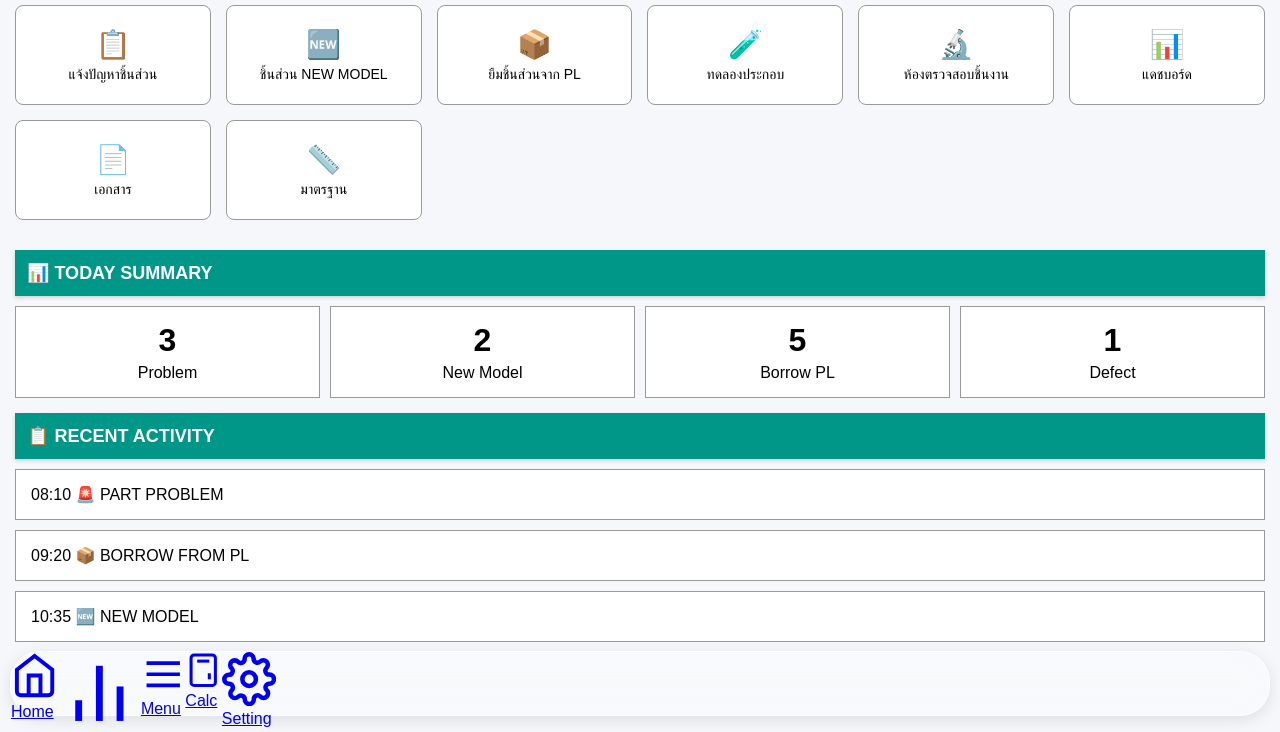
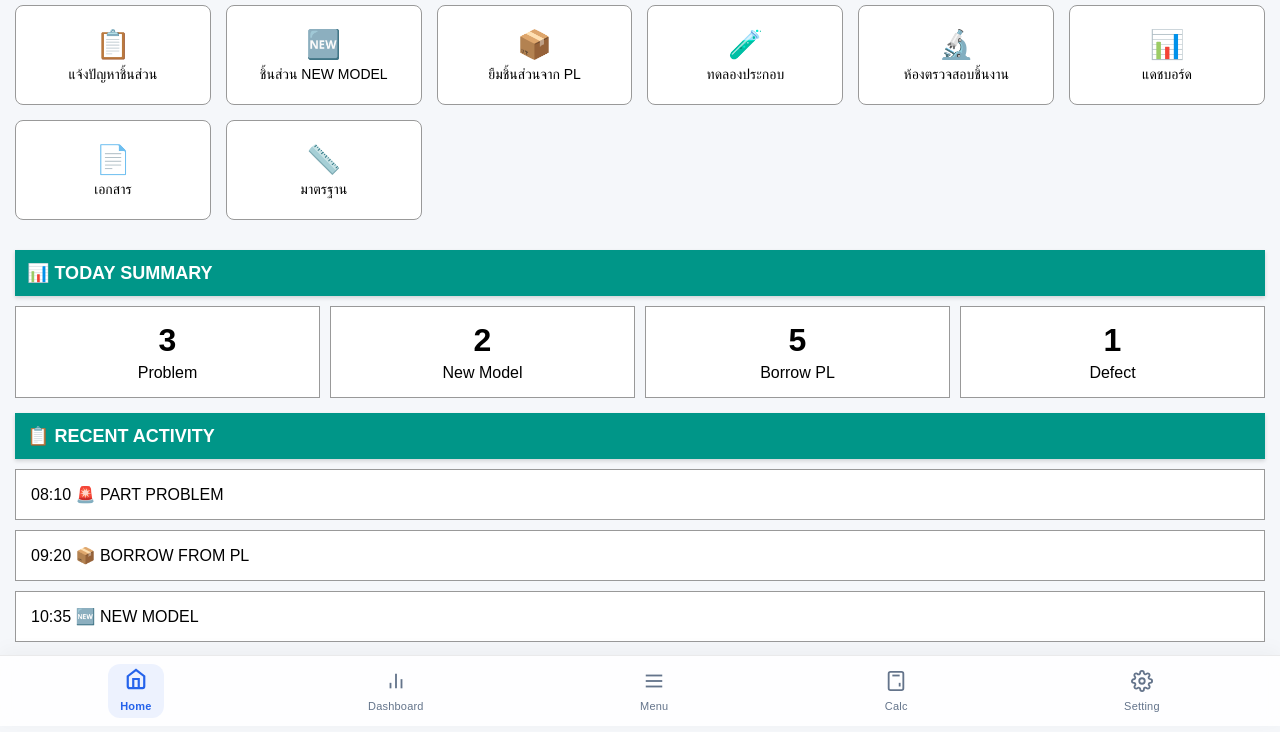
Before and after one commit to setthawutho-cpu/part-problem-report, a plain HTML site: page home.html in a window 1280 px wide. Shown: the part 74-806 px from the top of the page. Drawn offline with Linux system fonts and the light colour scheme.

Commit message:
Update bottom-nav.css

```diff
--- a/bottom-nav.css
+++ b/bottom-nav.css
@@ -1,68 +1,81 @@
-.bottom-nav{
-    position:fixed;
+.bottom-nav {
+  position: fixed;
+  bottom: 0;
+  left: 0;
+  right: 0;
+  display: flex;
+  justify-content: space-around;
+  align-items: center;
 
-    bottom:10px;
-    left:10px;
-    right:10px;
+  /* เอฟเฟกต์กระจกฝ้า (Glassmorphism) */
+  background: rgba(255, 255, 255, 0.85);
+  backdrop-filter: blur(12px);
+  -webkit-backdrop-filter: blur(12px);
+  border-top: 1px solid rgba(0, 0, 0, 0.08);
 
-    width:auto;
-    height:65px;
-
-    background:rgba(255,255,255,0.25);
-
-    backdrop-filter:blur(15px);
-    -webkit-backdrop-filter:blur(15px);
-
-    border:1px solid rgba(255,255,255,0.6);
-
-    border-radius:30px;
-
-    display:flex;
-
-    z-index:99999;
-
-    box-sizing:border-box;
-    padding-bottom:env(safe-area-inset-bottom);
-
-    box-shadow:0 4px 15px rgba(0,0,0,.1);
+  /* รองรับขอบจอมือถือรุ่นใหม่ (เช่น iPhone) */
+  padding: 8px 12px calc(8px + env(safe-area-inset-bottom));
+  box-shadow: 0 -4px 20px rgba(0, 0, 0, 0.04);
+  z-index: 1000;
 }
 
-.bottom-nav button{
-    flex:1;
-    border:none;
-    background:transparent;
-    color:#333;
-
-    display:flex;
-    flex-direction:column;
-    justify-content:center;
-    align-items:center;
-
-    padding:0;
-    margin:0;
-    overflow:hidden;
-    cursor:pointer;
-
-    font-size:22px;
+.nav-item {
+  display: flex;
+  flex-direction: column;
+  align-items: center;
+  justify-content: center;
+  text-decoration: none;
+  color: #64748b; /* สีเทาตอนไม่ได้เลือก */
+  gap: 4px;
+  padding: 6px 12px;
+  border-radius: 12px;
+  transition: all 0.2s cubic-bezier(0.4, 0, 0.2, 1);
+  -webkit-tap-highlight-color: transparent;
 }
 
-.bottom-nav button span{
-    font-size:9px;
-    margin-top:2px;
-    text-align:center;
-    white-space:nowrap;
-    width:100%;
+.nav-icon svg {
+  width: 22px;
+  height: 22px;
+  transition: transform 0.2s ease;
 }
 
-.bottom-nav button:active{
-    background:rgba(255,255,255,.25);
+.nav-label {
+  font-size: 11px;
+  font-weight: 500;
+  letter-spacing: 0.2px;
 }
 
-.bottom-nav button.active{
-    background:rgba(0,0,0,.08);
-    color:#333;
+/* สถานะเมื่อถูกเลือก (Active) */
+.nav-item.active {
+  color: #2563eb; /* สีน้ำเงินหลัก */
+  background: rgba(37, 99, 235, 0.08);
+}
 
-    border-radius:20px;
+.nav-item.active .nav-icon svg {
+  transform: translateY(-2px);
+  stroke-width: 2.4;
+}
 
-    margin:6px;
+.nav-item.active .nav-label {
+  font-weight: 600;
 }
+
+/* เอฟเฟกต์ตอนกด (Micro-interaction) */
+.nav-item:active {
+  transform: scale(0.92);
+}
+
+/* รองรับ Dark Mode อัตโนมัติ */
+@media (prefers-color-scheme: dark) {
+  .bottom-nav {
+    background: rgba(15, 23, 42, 0.85);
+    border-top: 1px solid rgba(255, 255, 255, 0.1);
+  }
+  .nav-item {
+    color: #94a3b8;
+  }
+  .nav-item.active {
+    color: #60a5fa;
+    background: rgba(96, 165, 250, 0.15);
+  }
+}
```
